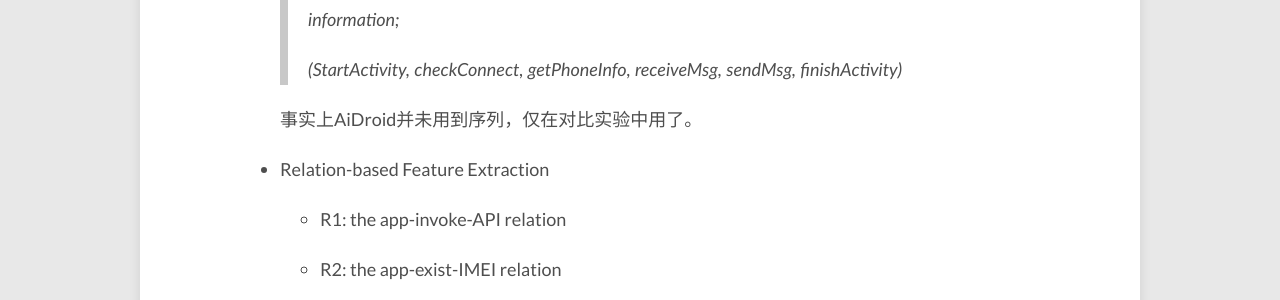
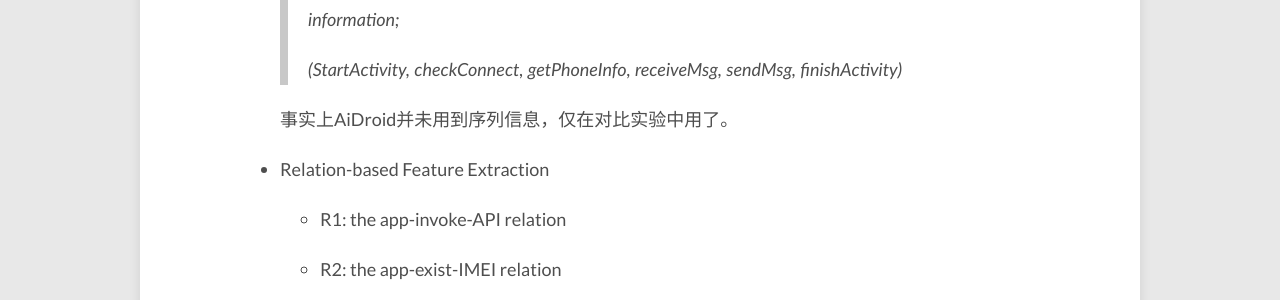
Before and after one commit to E0HYL/BLOG-OF-E0, a Jekyll site: the page built from _posts/2020-05-25-AiDroid.md, in a window 1280 px wide and 900 px high, scrolled down 1626 px. Shown: the part 152-452 px from the top of the window. Built offline with Jekyll 4.4.1, drawn with Linux system fonts in a browser that asks for light colours; nearby versions of some CDN libraries; formulas are drawn with MathJax 3; comment, search, counter and statistics services are not loaded.

Commit message:
fix abstraction and img url

```diff
--- a/_posts/2020-05-25-AiDroid.md
+++ b/_posts/2020-05-25-AiDroid.md
@@ -33,7 +33,7 @@
 
 ## Out-of-sample Node Representation Learning for Heterogeneous Graph in Real-time Android Malware Detection
 
-<img src="../images/AiDroid/image-20200524171846438.png" alt="image-20200524171846438" style="zoom:50%;" />
+<img src="{{ site.url }}/images/AiDroid/image-20200524171846438.png" alt="image-20200524171846438" style="zoom:50%;" />
 
 (IJCAI 2019) https://www.ijcai.org/Proceedings/2019/0576.pdf
 
@@ -49,7 +49,7 @@
   >
   >  (StartActivity, checkConnect, getPhoneInfo, receiveMsg, sendMsg, finishActivity)
 
-  事实上AiDroid并未用到序列，仅在对比实验中用了。
+  事实上AiDroid并未用到序列信息，仅在对比实验中用了。
 
 - Relation-based Feature Extraction
 
@@ -69,15 +69,17 @@
 
   - R6: the IMEI-possess-affiliation relation
 
+<!--more-->
+
 #### Heterogeneous Graph Construction
 
 **定义1**（多源异构网络）：一个多源异构网络定义为$G=(V,E)$及其本体类别映射$\phi: V\rightarrow{A}$，关系类别映射$\psi: E\rightarrow{R}$，其中$V$为本体集合，$E$为关系集合，$A$为本体类别集合，$R$为关系类别集合。我们规定本体类别个数 $|A|>1$，关系类别个数 $|R|>1$。其网络架构定义为$\Gamma_{G}=(A,R)$，表示为一张以$R$中各关系类别连接的$A$中各种主体类别的示意图。
 
-<img src="../images/AiDroid/image-20200524173645107.png" alt="image-20200524173645107" style="zoom:80%;" />
+<img src="{{ site.url }}/images/AiDroid/image-20200524173645107.png" alt="image-20200524173645107" style="zoom:80%;" />
 
 > incorporated the domain knowledge from anti-malware experts, designed six meaningful meta-paths to characterize the relatedness over apps at different views
 
-<img src="../images/AiDroid/image-20200524173813318.png" alt="image-20200524173813318" style="zoom:67%;" />
+<img src="{{ site.url }}/images/AiDroid/image-20200524173813318.png" alt="image-20200524173813318" style="zoom:67%;" />
 
 #### HG-Learning
 
@@ -87,7 +89,7 @@
 
 每一种元路径$P_{j}$的形式表达为 $A_1\rightarrow{...}\rightarrow{A_t}\rightarrow{A_{t+1}}\rightarrow{...}\rightarrow{A_l}, A_t\in{A}$。则HGiNE下的随机游走策略可以表达为：首先$S$中从随机选取一个元路径$$P_{j}$$，则第i步的转移概率为:
 
-<img src="../images/AiDroid/image-20200524174413695.png" alt="image-20200524174413695" style="zoom:67%;" />
+<img src="{{ site.url }}/images/AiDroid/image-20200524174413695.png" alt="image-20200524174413695" style="zoom:67%;" />
 
 其中，$N_{A_{t+1}}(v_{A_t}^i)$ 表示节点类型为$A_{t+1}$的$v_{A_t}^i$的邻居节点，$A_{app}$表示App节点类别，$\lambda$为$S$中以$A_{app}\rightarrow{A_{t+1}}$开头的元路径的个数。文章称这种策略可以将多源异构网络中的语义信息和结构信息更多的保留下来。
 
@@ -95,7 +97,7 @@
 
 在随机游走生成语料之后，通过skip-gram算法进行节点编码。
 
-<img src="../images/AiDroid/image-20200524174927336.png" alt="image-20200524174927336" style="zoom: 50%;" />
+<img src="{{ site.url }}/images/AiDroid/image-20200524174927336.png" alt="image-20200524174927336" style="zoom: 50%;" />
 
 ##### Out-of-sample node representation learning (HG2Img)
 
@@ -105,13 +107,13 @@
 
 > 文章推荐  k=2, t=d。
 
-<img src="../images/AiDroid/image-20200524175007934.png" alt="image-20200524175007934" style="zoom: 67%;" />
+<img src="{{ site.url }}/images/AiDroid/image-20200524175007934.png" alt="image-20200524175007934" style="zoom: 67%;" />
 
 #### Deep Neural Network Classifier
 
 Training: 在in-sample数据集上，将该$t\times{d}$维的向量作为CNN的输入，训练一个有监督的CNN
 
-![image-20200524175724592](../images/AiDroid/image-20200524175724592.png)
+![image-20200524175724592]({{ site.url }}/images/AiDroid/image-20200524175724592.png)
 
 >使用CNN原因的猜测：CNN的特性决定了只要out-of-sample的节点的邻居节点大部分是in-sample的，CNN模型的有效性就不会受到大的影响。
 
@@ -125,7 +127,7 @@
 
 #### HG-learning method
 
-<img src="../images/AiDroid/image-20200524170119268.png" alt="image-20200524170119268" style="zoom: 67%;" />
+<img src="{{ site.url }}/images/AiDroid/image-20200524170119268.png" alt="image-20200524170119268" style="zoom: 67%;" />
 
 - ##### In-sample node embedding (HGiNE)
 
@@ -149,7 +151,7 @@
 
 #### Different types of features
 
-<img src="../images/AiDroid/image-20200524170604608.png" alt="image-20200524170604608" style="zoom:67%;" />
+<img src="{{ site.url }}/images/AiDroid/image-20200524170604608.png" alt="image-20200524170604608" style="zoom:67%;" />
 
 - Behavioral sequence (f-1)
   - Bin+SVM: binary (i.e., if an API call is invoked by an app) feature vectors
```
